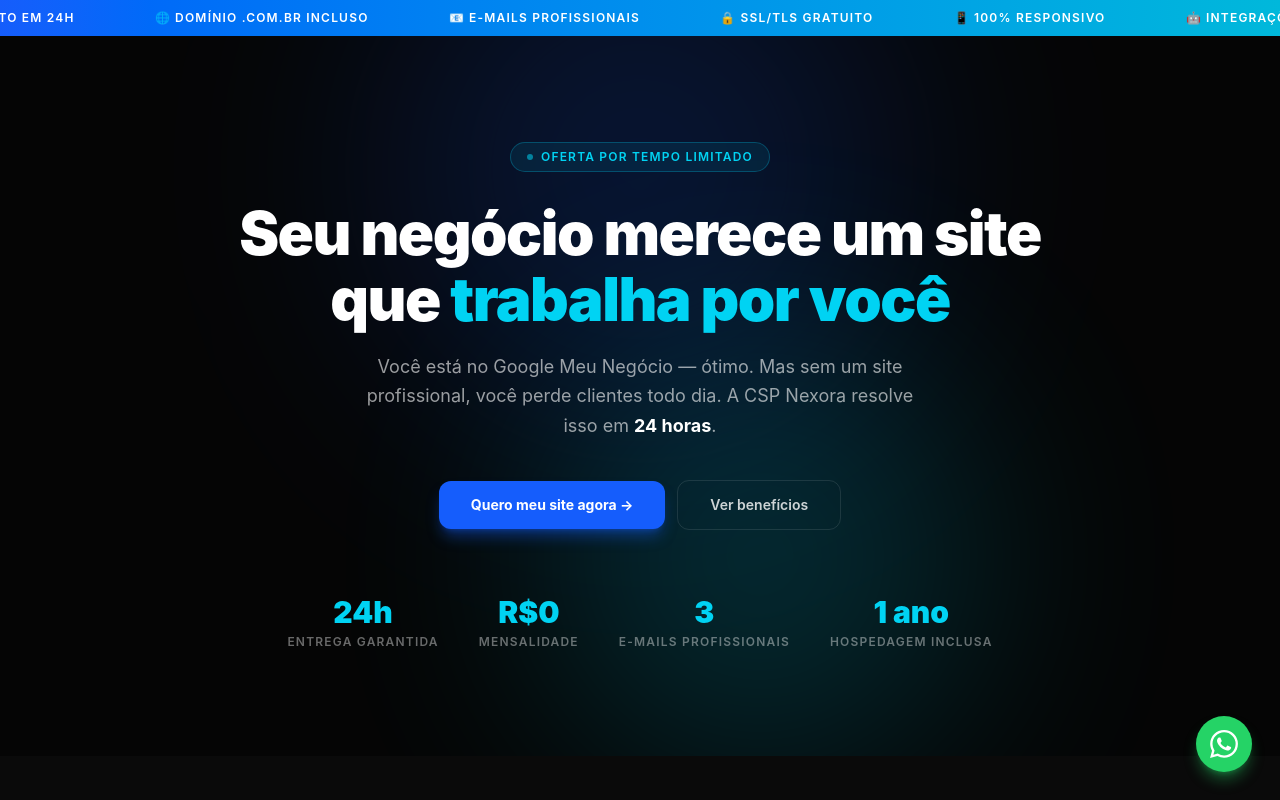
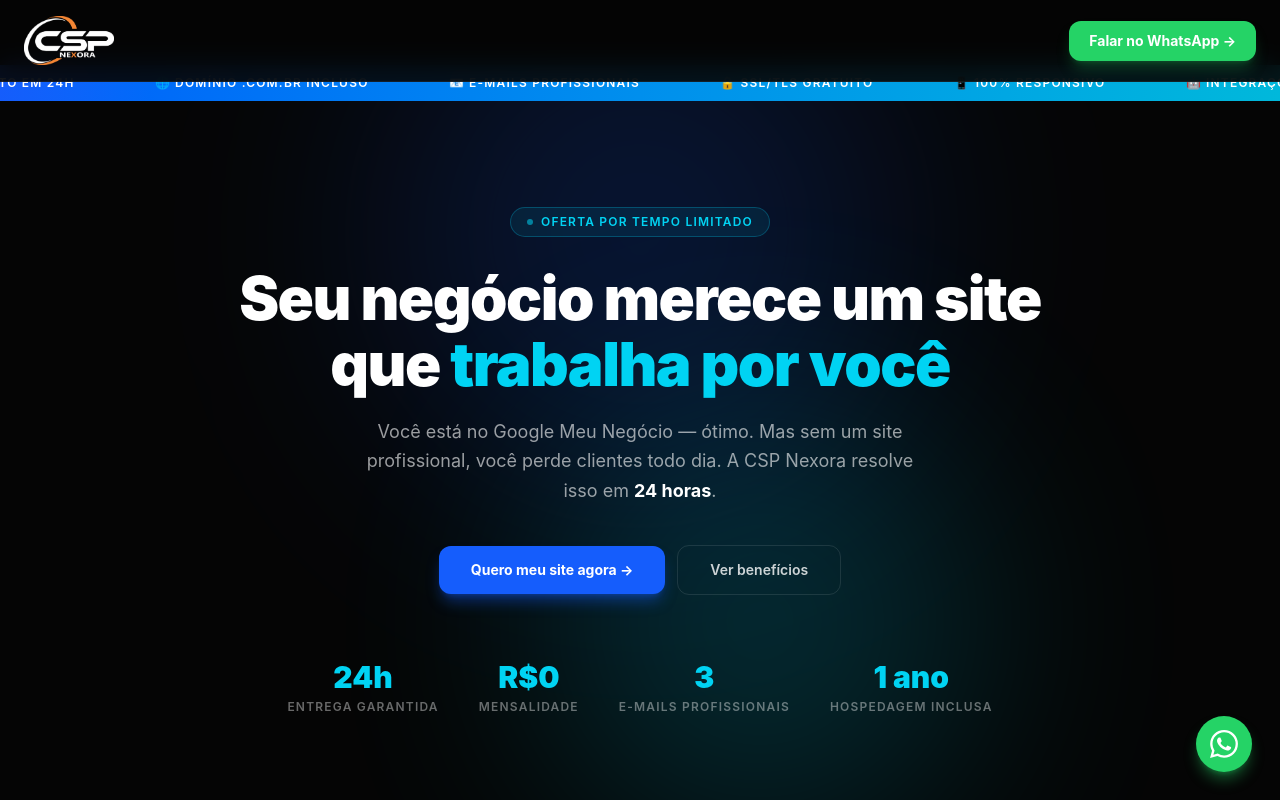
Before and after one commit to CladstonPinheiro/CSP-Nexora, a Next.js app: page /oferta in a window 1280 px wide. Shown: the top 800 px of the page. Built offline with nearby package versions, Linux system fonts and the light colour scheme.

Commit message:
feat: adiciona navbar com logo e botão WhatsApp na oferta

```diff
--- a/app/oferta/page.tsx
+++ b/app/oferta/page.tsx
@@ -1,4 +1,5 @@
 import type { Metadata } from "next";
+import NavbarOferta from "@/components/oferta/NavbarOferta";
 import HeroOferta from "@/components/oferta/HeroOferta";
 import { ProblemaSection, BeneficiosSection } from "@/components/oferta/BeneficiosOferta";
 import { EntregaSection, ProcessoSection, PlanosSection } from "@/components/oferta/PlanosOferta";
@@ -24,7 +25,9 @@
 
 export default function OfertaPage() {
   return (
-    <main className="min-h-screen bg-[#050505]">
+    <>
+      <NavbarOferta />
+      <main className="min-h-screen bg-[#050505] pt-[65px]">
         <HeroOferta />
         <ProblemaSection />
         <BeneficiosSection />
@@ -41,7 +44,7 @@
           <p className="mt-1 text-xs text-white/30">📧 contato@cspnexora.com.br · 📱 (61) 98420-2578</p>
           <p className="mt-4 text-xs text-white/20">© {new Date().getFullYear()} CSP Nexora. Todos os direitos reservados.</p>
         </footer>
-
+      </main>
       <a
         href="https://wa.me/5561984202578?text=Oi%2C+quero+saber+mais+sobre+o+site+profissional!"
         target="_blank"
@@ -53,6 +56,6 @@
           <path d="M17.472 14.382c-.297-.149-1.758-.867-2.03-.967-.273-.099-.471-.148-.67.15-.197.297-.767.966-.94 1.164-.173.199-.347.223-.644.075-.297-.15-1.255-.463-2.39-1.475-.883-.788-1.48-1.761-1.653-2.059-.173-.297-.018-.458.13-.606.134-.133.298-.347.446-.52.149-.174.198-.298.298-.497.099-.198.05-.371-.025-.52-.075-.149-.669-1.612-.916-2.207-.242-.579-.487-.5-.669-.51-.173-.008-.371-.01-.57-.01-.198 0-.52.074-.792.372-.272.297-1.04 1.016-1.04 2.479 0 1.462 1.065 2.875 1.213 3.074.149.198 2.096 3.2 5.077 4.487.709.306 1.262.489 1.694.625.712.227 1.36.195 1.871.118.571-.085 1.758-.719 2.006-1.413.248-.694.248-1.289.173-1.413-.074-.124-.272-.198-.57-.347m-5.421 7.403h-.004a9.87 9.87 0 01-5.031-1.378l-.361-.214-3.741.982.998-3.648-.235-.374a9.86 9.86 0 01-1.51-5.26c.001-5.45 4.436-9.884 9.888-9.884 2.64 0 5.122 1.03 6.988 2.898a9.825 9.825 0 012.893 6.994c-.003 5.45-4.437 9.884-9.885 9.884m8.413-18.297A11.815 11.815 0 0012.05 0C5.495 0 .16 5.335.157 11.892c0 2.096.547 4.142 1.588 5.945L.057 24l6.305-1.654a11.882 11.882 0 005.683 1.448h.005c6.554 0 11.89-5.335 11.893-11.893a11.821 11.821 0 00-3.48-8.413z" />
         </svg>
       </a>
-    </main>
+    </>
   );
 }
--- /dev/null
+++ b/components/oferta/NavbarOferta.tsx
@@ -0,0 +1,22 @@
+"use client";
+
+import Image from "next/image";
+import Link from "next/link";
+
+export default function NavbarOferta() {
+  return (
+    <nav className="fixed left-0 right-0 top-0 z-50 flex items-center justify-between border-b border-white/[0.06] bg-[#050505]/90 px-6 py-4 backdrop-blur-md">
+      <Link href="https://cspnexora.com.br" target="_blank" rel="noopener noreferrer">
+        <Image src="/logo.png" alt="CSP Nexora" width={207} height={113} className="h-auto w-[90px] object-contain" priority />
+      </Link>
+      <a
+        href="https://wa.me/5561984202578?text=Oi%2C+quero+saber+mais+sobre+o+site+profissional!"
+        target="_blank"
+        rel="noopener noreferrer"
+        className="rounded-xl bg-[#25D366] px-5 py-2.5 text-sm font-bold text-white shadow-lg shadow-[#25D366]/25 transition hover:-translate-y-0.5 hover:bg-[#20ba5a]"
+      >
+        Falar no WhatsApp →
+      </a>
+    </nav>
+  );
+}
```
Lines whose indentation alone changed are shown as unchanged.
